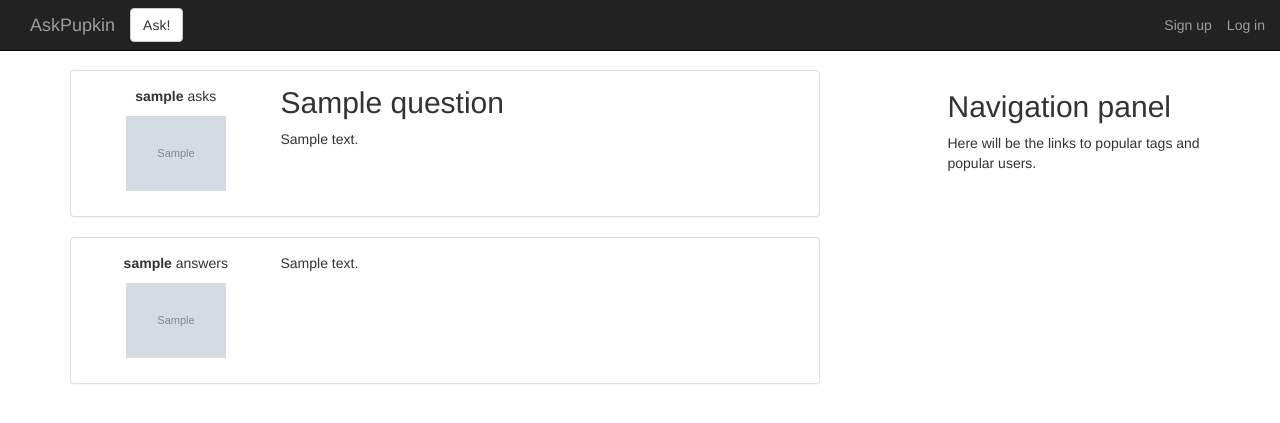
After one commit to Oktosha/askPupkin, a Django app: page /questions/1/ in a window 1280 px wide. The commit adds this page. Shown: the top 423 px of the page. Run offline with Django 3.2, Linux system fonts and the light colour scheme; tables that the repository leaves empty hold one stand-in row (values such as "Sample post"); grey boxes marked "Sample" are stand-in pictures; some libraries are stand-ins or nearby versions.

Commit message:
Create question page

```diff
--- /dev/null
+++ b/questions/templates/questions/answercard.html
@@ -0,0 +1,17 @@
+<div class="panel panel-default">
+<div class="panel-body">
+<div class="container-fluid">
+<div class="row">
+	<div class="col-sm-3">
+		<p class="text-center"><b>{{answer.author.username}}</b> answers </p>
+		{% if answer.author.avatar %}
+		<p class="text-center"><img src="{{ answer.author.avatar.url }}" class="question-ava"></p>
+		{% endif %}
+	</div>
+	<div class="col-sm-9">
+		<p>{{answer.text}}</p>
+	</div>
+</div>
+</div>
+</div>
+</div>
--- a/questions/templates/questions/base.html
+++ b/questions/templates/questions/base.html
@@ -18,7 +18,13 @@
         .question-ava {
           width: 100px;
         }
-
+        .question-page-ava {
+            width: 100px;
+            float: left;
+        }
+        .avatar-panel {
+            margin-right: 20px;
+        }
     </style>
     </head>
     <body>
--- /dev/null
+++ b/questions/templates/questions/question.html
@@ -0,0 +1,8 @@
+{% extends "questions/base.html" %}
+{% load my_tags %}
+{% block content %}
+	{% question_card question %}
+	{% for answer in answers %}
+		{% answer_card answer %}
+	{% endfor %}
+{% endblock %}
--- a/questions/templatetags/my_tags.py
+++ b/questions/templatetags/my_tags.py
@@ -9,3 +9,7 @@ def input_field(field, label):
 @register.inclusion_tag('questions/questioncard.html')
 def question_card(question):
     return { 'question': question }
+
+@register.inclusion_tag('questions/answercard.html')
+def answer_card(answer):
+    return { 'answer': answer }
--- a/questions/urls.py
+++ b/questions/urls.py
@@ -10,5 +10,6 @@ urlpatterns = [
     url(r'login/', auth_views.login, name='login'),
     url(r'logout/', views.logout, name='logout'),
     url(r'signup/', views.signup, name='signup'),
-    url(r'ask/', views.ask, name='ask')
+    url(r'ask/', views.ask, name='ask'),
+    url(r'questions/(?P<question_id>[0-9]+)/$', views.question, name='question')
 ]
--- a/questions/views.py
+++ b/questions/views.py
@@ -1,11 +1,11 @@
-from django.shortcuts import render, redirect
+from django.shortcuts import render, redirect, get_object_or_404
 from django.core.urlresolvers import reverse
 from django.contrib.auth import login, authenticate
 from . import forms
 from django.contrib.auth import views as auth_views
 from django.contrib.auth.decorators import login_required
 from django.http import HttpResponseRedirect
-from .models import Question
+from .models import Question, Answer
 from django.utils import timezone
 
 def index(request):
@@ -16,6 +16,12 @@ def index(request):
 def logout(request):
     auth_views.logout(request)
     return redirect('questions:index')
+
+def question(request, question_id):
+    question = get_object_or_404(Question, pk=question_id)
+    answers = Answer.objects.filter(question=question)
+    context = {'question': question, 'answers': answers }
+    return render(request, 'questions/question.html', context)
 
 @login_required
 def ask(request):
```
